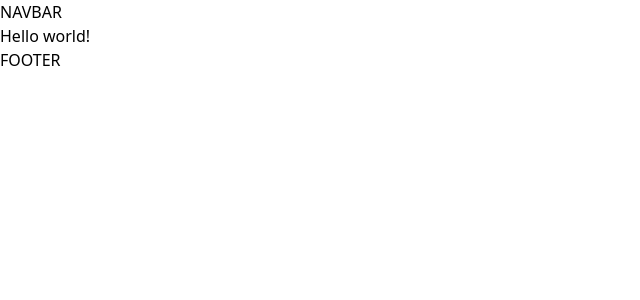
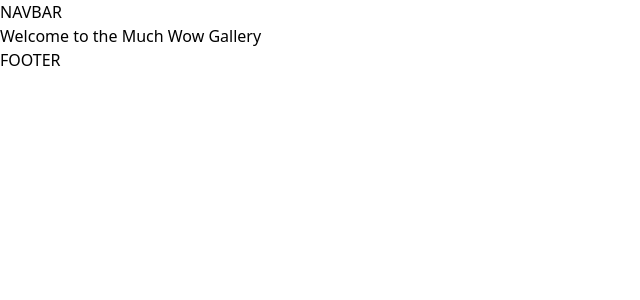
Before and after one commit to mannycortez/much-wow-gallery, a Next.js app: page / in a window 1280 px wide. Shown: the top 300 px of the page, without its empty margins (0-640 px from the left). Built offline with nearby package versions, Linux system fonts and the light colour scheme.

Commit message:
Code cleanup

```diff
--- a/src/pages/index.js
+++ b/src/pages/index.js
@@ -1,7 +1,7 @@
 const Home = () => (
   <div>
     <h1 className="text-3xl font-bold underline">
-      Hello world!
+      Welcome to the Much Wow Gallery
     </h1>
   </div>
 );
```
Also changed, not shown: 1 other file (tests, documents, lock files or other folders).
